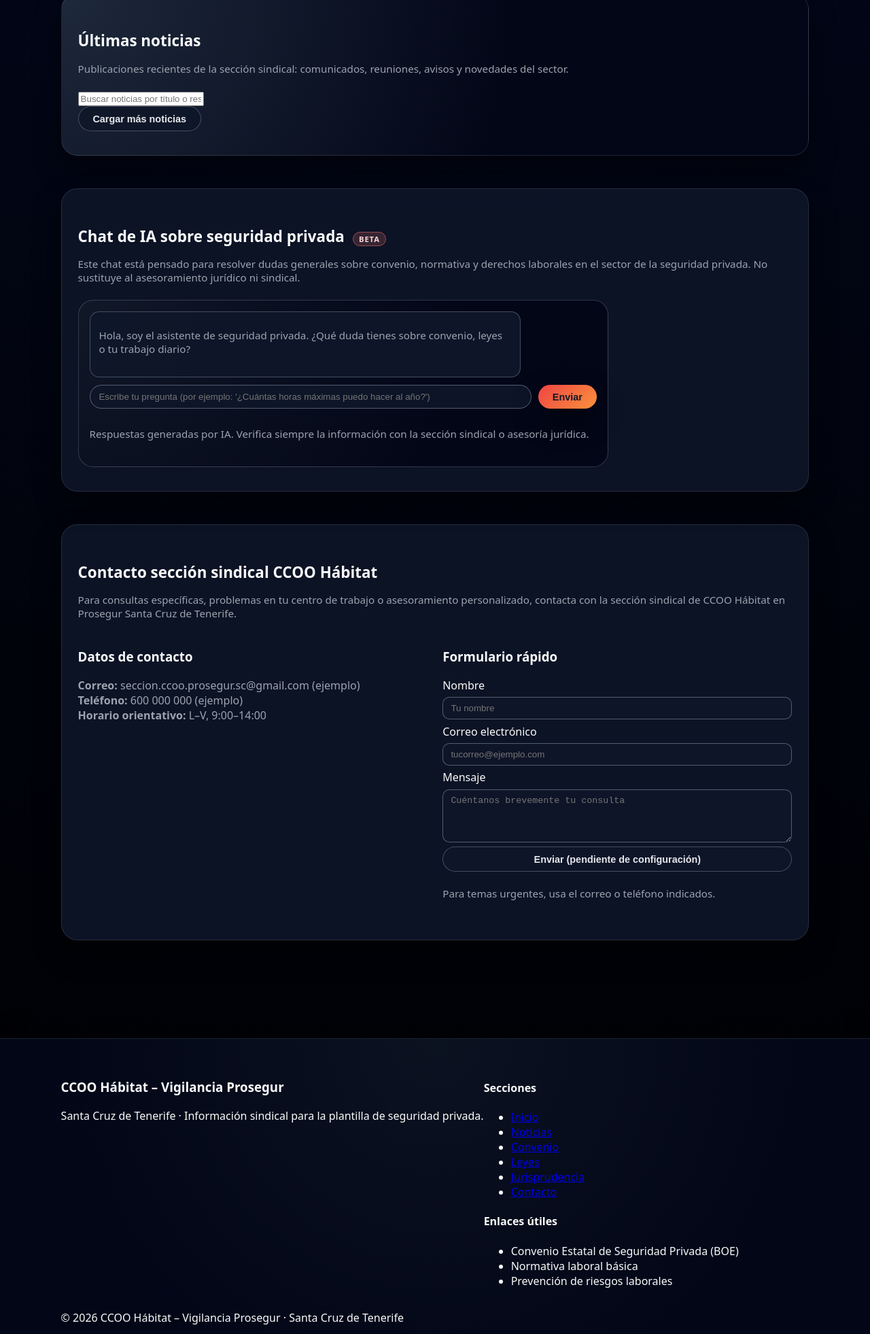
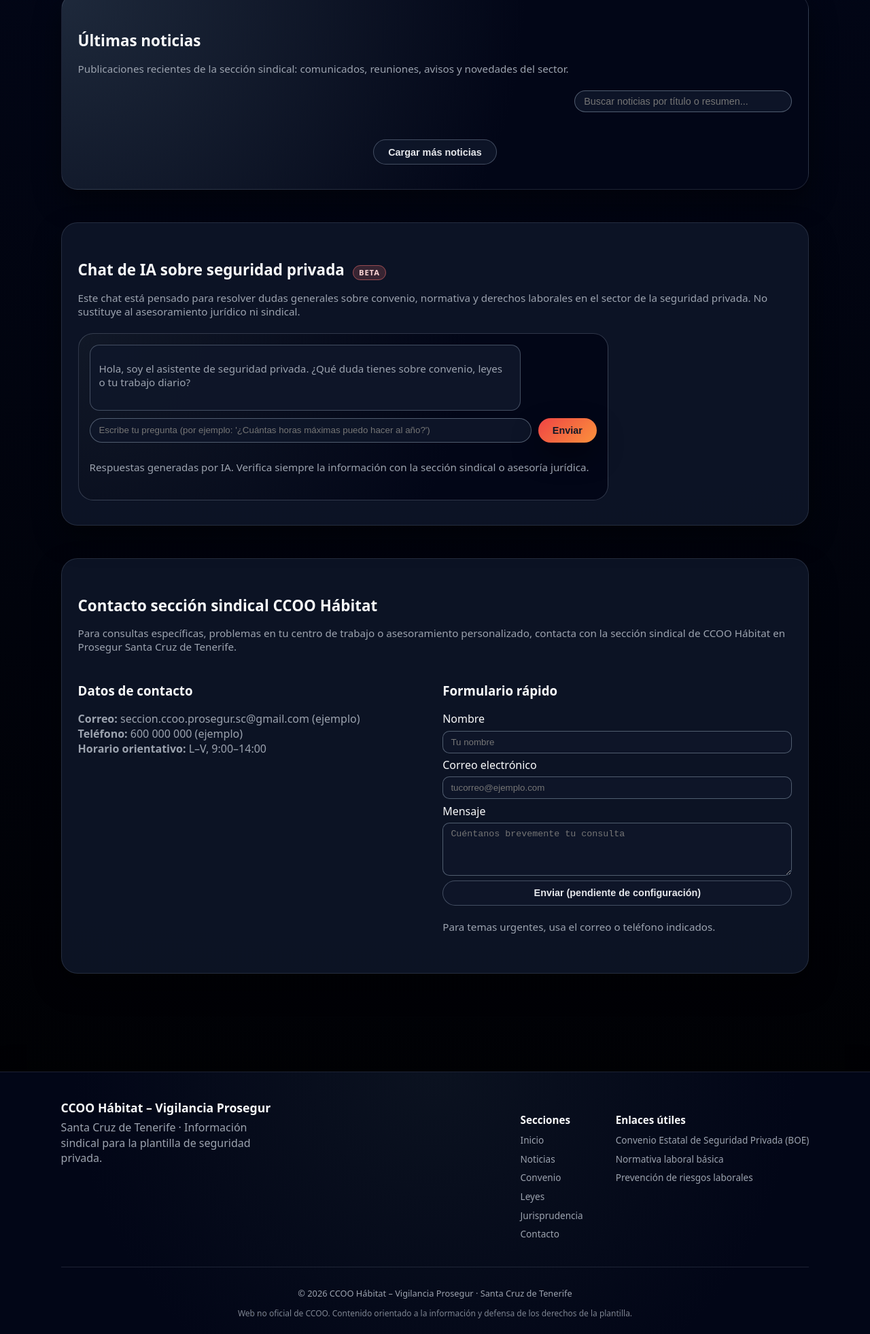
Before and after one commit to Drake-Zerep/vigccoo, a plain HTML site: page index.html in a window 1280 px wide. Shown: the part 2682-4644 px from the top of the page at 68% size. Drawn offline with Linux system fonts and the light colour scheme.

Commit message:
Add responsive styles for footer and news toolbar

```diff
--- a/assets/css/styles.css
+++ b/assets/css/styles.css
@@ -406,7 +406,6 @@
     font-size: 0.75rem;
     color: var(--text-muted);
 }
-
 /* CONTACTO */
 
 .contact-grid {
@@ -442,7 +441,67 @@
     border-color: rgba(248, 113, 113, 0.8);
 }
 
-/* FOOTER NUEVO (FUSIONADO) */
+/* RESPONSIVE GENERAL */
+
+@media (max-width: 768px) {
+    .main-header {
+        flex-direction: column;
+        align-items: flex-start;
+        gap: 0.5rem;
+    }
+
+    .hero {
+        padding-top: 3.2rem;
+    }
+
+    .card-section {
+        padding: 1.6rem 1.1rem;
+    }
+
+    .chat-container {
+        padding: 0.8rem;
+    }
+
+    .chat-input-area {
+        flex-direction: column;
+    }
+
+    .chat-input-area button {
+        width: 100%;
+    }
+}
+
+/* Toolbar de noticias (buscador + acciones) */
+
+.news-toolbar {
+    display: flex;
+    justify-content: flex-end;
+    margin-bottom: 1rem;
+}
+
+.news-toolbar input {
+    max-width: 320px;
+    width: 100%;
+    padding: 0.45rem 0.8rem;
+    border-radius: 999px;
+    border: 1px solid rgba(148, 163, 184, 0.5);
+    background: rgba(15, 23, 42, 0.9);
+    color: var(--text-main);
+    font-size: 0.9rem;
+}
+
+.news-toolbar input:focus {
+    outline: none;
+    border-color: rgba(248, 113, 113, 0.8);
+}
+
+/* Botón Cargar más */
+.news-load-more-wrapper {
+    margin-top: 1.5rem;
+    display: flex;
+    justify-content: center;
+}
+/* FOOTER NUEVO */
 
 .main-footer {
     margin-top: 3rem;
@@ -455,4 +514,81 @@
 .footer-inner {
     display: flex;
     flex-wrap: wrap;
-  justify-content
+    justify-content: space-between;
+    gap: 2.5rem;
+}
+
+.footer-brand h3 {
+    margin: 0 0 0.4rem;
+    font-size: 1.1rem;
+    font-weight: 700;
+}
+
+.footer-brand p {
+    margin: 0;
+    color: var(--text-muted);
+    max-width: 320px;
+    line-height: 1.4;
+}
+
+.footer-columns {
+    display: flex;
+    gap: 3rem;
+    flex-wrap: wrap;
+}
+
+.footer-col h4 {
+    font-size: 0.95rem;
+    margin-bottom: 0.5rem;
+    font-weight: 600;
+}
+
+.footer-col ul {
+    list-style: none;
+    padding: 0;
+    margin: 0;
+}
+
+.footer-col li {
+    margin-bottom: 0.35rem;
+}
+
+.footer-col a,
+.footer-col span {
+    color: var(--text-muted);
+    text-decoration: none;
+    font-size: 0.85rem;
+    transition: color 0.2s ease-out;
+}
+
+.footer-col a:hover {
+    color: #fff;
+}
+
+.footer-bottom {
+    margin-top: 2rem;
+    padding-top: 1rem;
+    border-top: 1px solid rgba(148, 163, 184, 0.18);
+    text-align: center;
+    color: var(--text-muted);
+    font-size: 0.8rem;
+}
+
+.footer-small {
+    margin-top: 0.3rem;
+    font-size: 0.75rem;
+    opacity: 0.8;
+}
+
+/* RESPONSIVE FOOTER */
+
+@media (max-width: 768px) {
+    .footer-inner {
+        flex-direction: column;
+    }
+
+    .footer-columns {
+        flex-direction: column;
+        gap: 1.5rem;
+    }
+}
```
Lines whose indentation alone changed are shown as unchanged.
